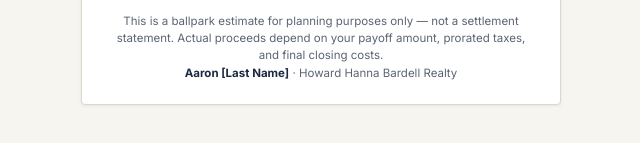
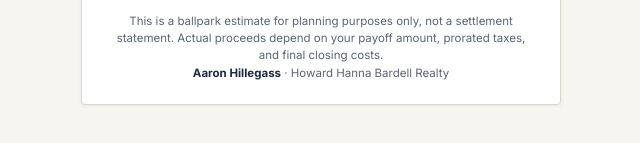
Before and after one commit to ayyyyyron/net-proceeds-tool, a plain HTML site: page index.html in a window 1280 px wide. Shown: the part 635-778 px from the top of the page, 319-959 px from the left. Drawn offline with Linux system fonts and the light colour scheme.

Commit message:
Update index.html

```diff
--- a/index.html
+++ b/index.html
@@ -218,9 +218,9 @@
     </div>
 
     <div class="footnote">
-      This is a ballpark estimate for planning purposes only — not a settlement statement. Actual proceeds depend on your payoff amount, prorated taxes, and final closing costs.
+      This is a ballpark estimate for planning purposes only, not a settlement statement. Actual proceeds depend on your payoff amount, prorated taxes, and final closing costs.
     </div>
-    <div class="brand"><strong>Aaron [Last Name]</strong> · Howard Hanna Bardell Realty</div>
+    <div class="brand"><strong>Aaron Hillegass</strong> · Howard Hanna Bardell Realty</div>
   </div>
 </div>
 
```
